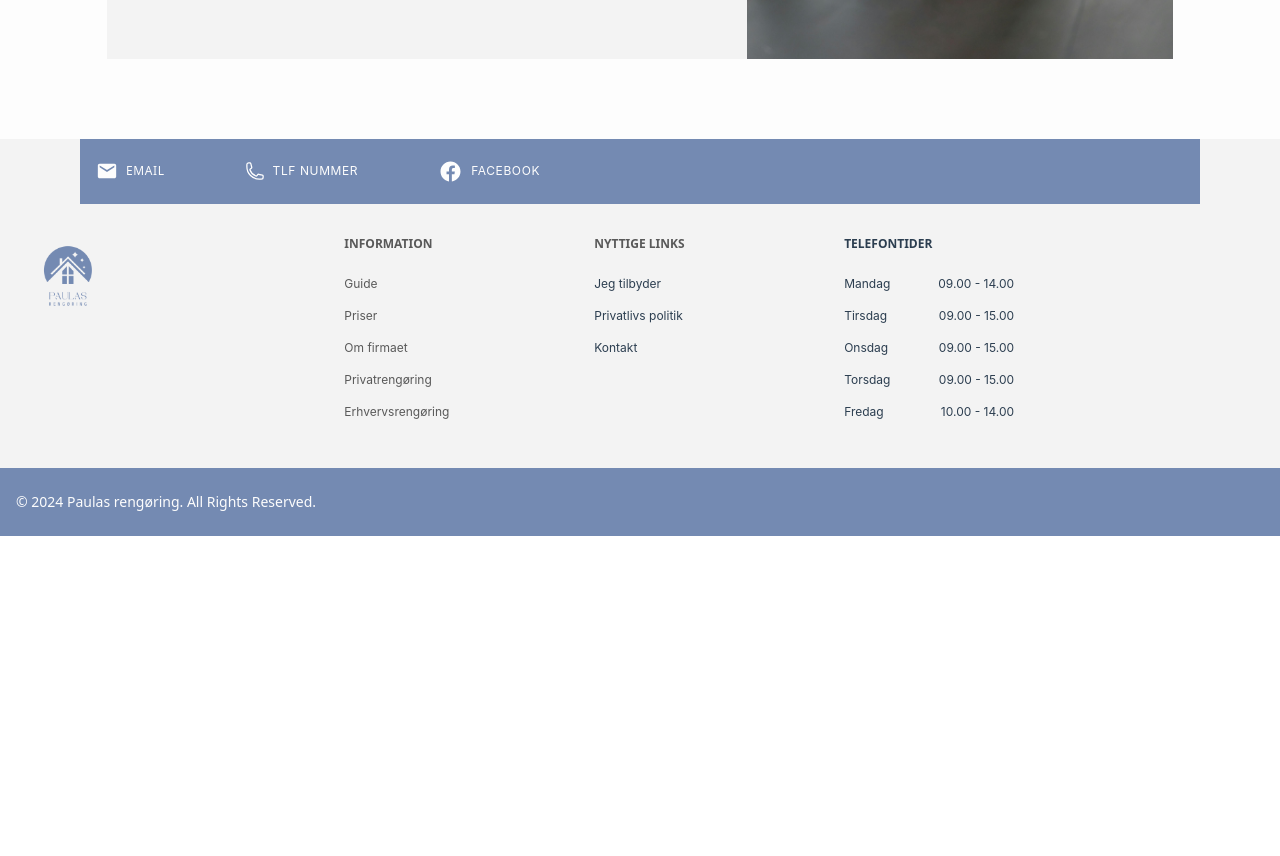
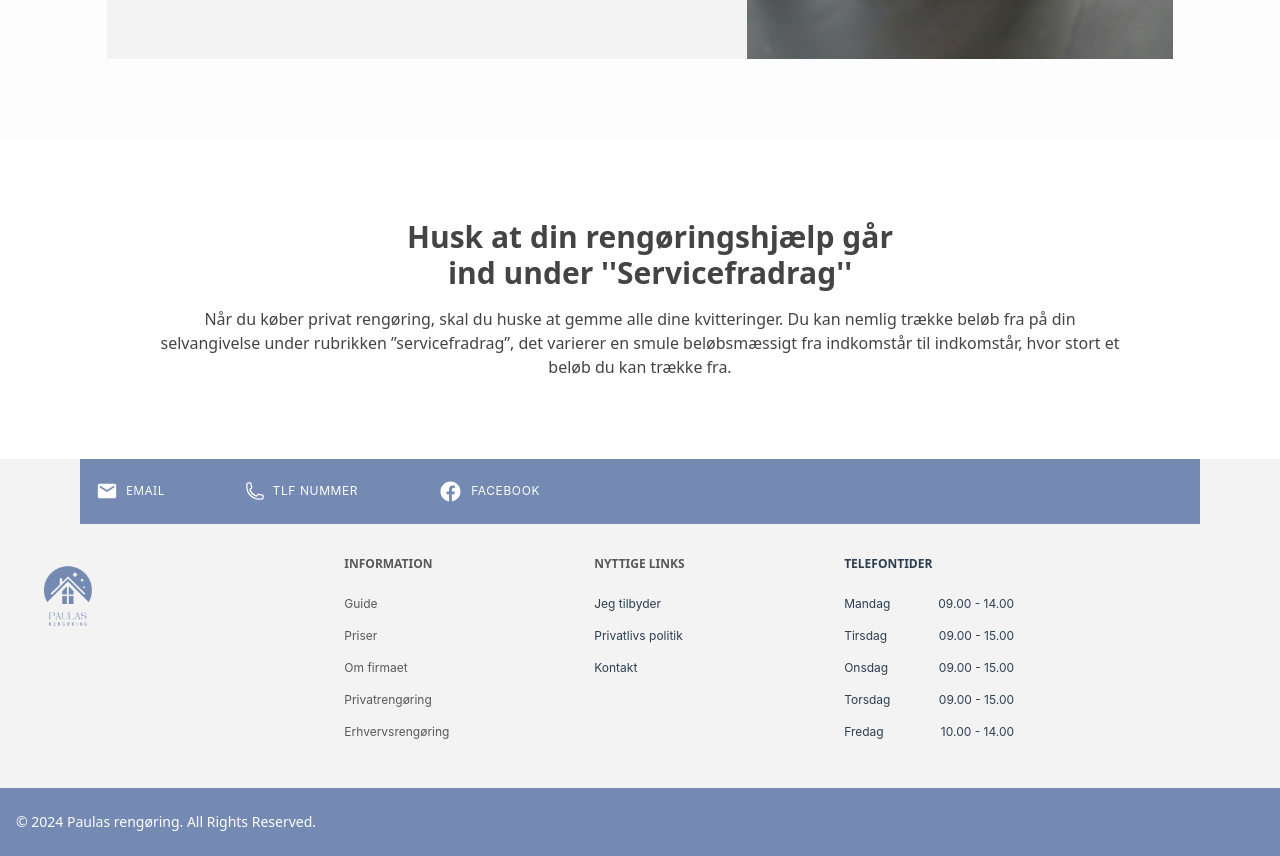
Before and after one commit to kris299b/PaulasReng-ring, a Vue app: page /guide in a window 1280 px wide. Shown: the part 3080-3936 px from the top of the page. Before the commit the page ends 3616 px from the top, so only its background shows below. Built offline with nearby package versions, Linux system fonts and the light colour scheme.

Commit message:
Servicefradag-section added

```diff
--- a/src/views/GuideView.vue
+++ b/src/views/GuideView.vue
@@ -73,6 +73,17 @@
 
 
 
+<!-- Servicefradrag-section -->
+<div class="bg:lightgray dark:bg-lightgray font-sans lg:text-center lg:pt-10 lg:pb-10 lg:text-3xl text-black dark:text-black">
+    <h2 class="text-left font-semibold pl-5 text-2xl pt-10 lg:text-center lg:text-3xl lg:font-semibold">Husk at din rengøringshjælp går </h2>
+    <h2 class="text-left font-semibold pl-5 text-2xl lg:text-center lg:text-3xl lg:font-semibold">ind under ''Servicefradrag'' </h2>
+    <p class="text-left pl-5 pr-5 pt-3 pb-10 lg:text-center lg:pl-40 lg:pr-40 lg:pt-4 lg:text-base">Når du køber privat rengøring, skal du huske at gemme alle dine kvitteringer.
+        Du kan nemlig trække beløb fra på din selvangivelse under rubrikken
+        ”servicefradrag”, det varierer en smule beløbsmæssigt fra indkomstår
+        til indkomstår, hvor stort et beløb du kan trække fra.
+    </p>
+</div>
+
 </main>
 </template>
 
```
